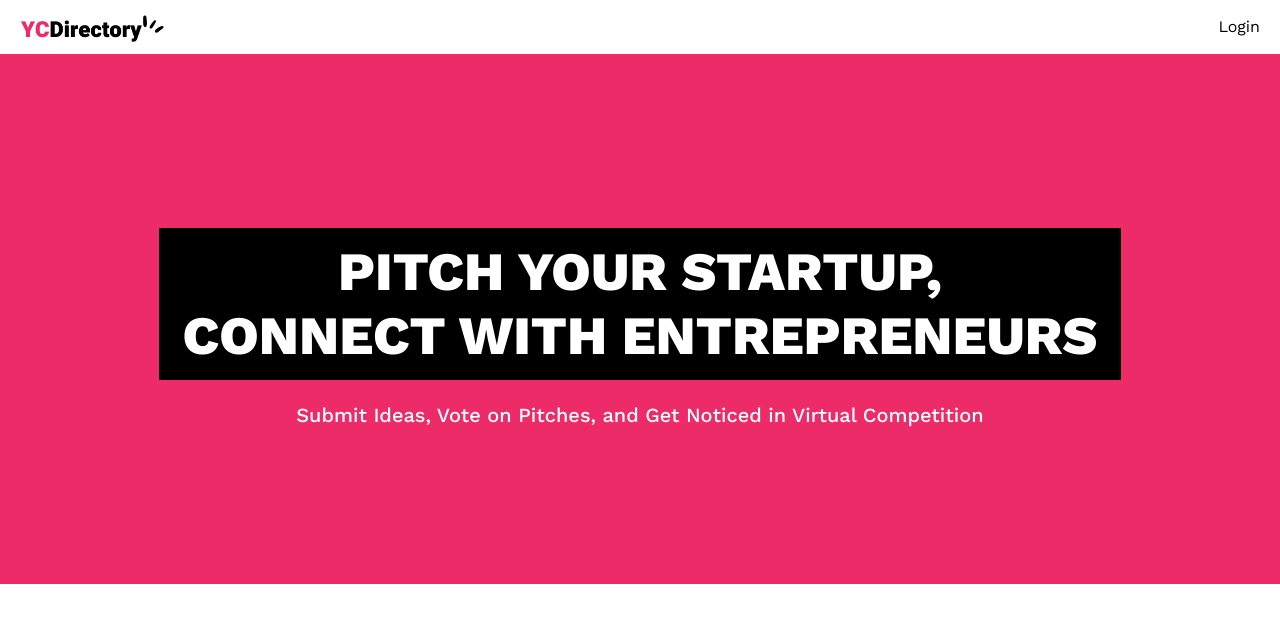
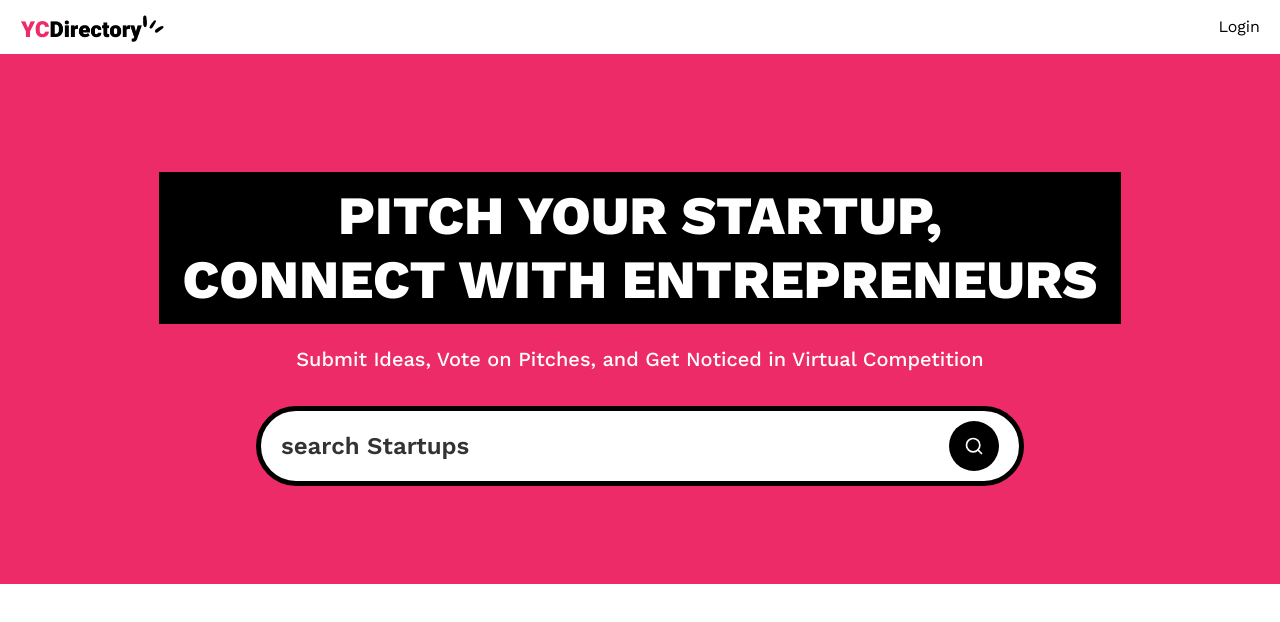
Before and after one commit to stellar-stack/yc-directory, a Next.js app: page / in a window 1280 px wide. Shown: the top 622 px of the page. Built offline with nearby package versions, Linux system fonts and the light colour scheme; no server answers.

Commit message:
react and nextjs form

```diff
--- a/app/(root)/layout.tsx
+++ b/app/(root)/layout.tsx
@@ -1,5 +1,5 @@
 import React, { ReactNode } from "react";
-import Navbar from "../components/Navbar";
+import Navbar from "@/components/Navbar";
 
 export default function Layout ({ children }: Readonly<{ children : React. ReactNode}>) {
     return (
--- a/app/(root)/page.tsx
+++ b/app/(root)/page.tsx
@@ -1,6 +1,11 @@
 import Image from "next/image";
+import SearchForm from "@/components/SearchForm";
 
-export default function Home() {
+export default async function Home({ searchParams }: {
+  searchParams: Promise<{ query?: string }>
+}) {
+
+  const query = (await searchParams).query
   return (
     <>
 
@@ -12,6 +17,7 @@
       Submit Ideas, Vote on Pitches, and Get Noticed in Virtual Competition
     </p>
 
+    <SearchForm query={query}/>
 
     </section>
     </>
--- /dev/null
+++ b/components/SearchForm.tsx
@@ -0,0 +1,31 @@
+import React from 'react'
+import Form from "next/form"
+import SearchFormReset from '@/components/SearchFormReset';
+import { Search } from 'lucide-react';
+
+const SearchForm = ({ query }: {query?: string }) => {
+
+  return (
+
+    <Form action="/" scroll={false} className='search-form'>
+
+        <input
+            name='query'
+            defaultValue={query}
+            className='search-input'
+            placeholder='search Startups'
+         />
+
+         <div className='flex gap-2'>
+                {query && <SearchFormReset />}
+
+                <button type='submit' className='search-btn text-white'>
+                    <Search className='size-5'/>
+                </button>
+         </div>
+
+    </Form>
+  )
+}
+
+export default SearchForm
--- /dev/null
+++ b/components/SearchFormReset.tsx
@@ -0,0 +1,21 @@
+'use client'
+import Link from "next/link";
+import {X} from "lucide-react"
+
+const SearchFormReset = () => {
+    const reset = () => {
+        const form = document.querySelector('.search-form') as HTMLFormElement;
+
+        if (form) form.reset();
+    }
+
+    return (
+        <button type='reset' onClick={reset}>
+            <Link href='/' className="search-btn text-white">
+                <X className='size-5' />
+            </Link>
+        </button>
+    )
+}
+
+export default SearchFormReset
--- /dev/null
+++ b/components/ui/button.tsx
@@ -0,0 +1,57 @@
+import * as React from "react"
+import { Slot } from "@radix-ui/react-slot"
+import { cva, type VariantProps } from "class-variance-authority"
+
+import { cn } from "@/lib/utils"
+
+const buttonVariants = cva(
+  "inline-flex items-center justify-center gap-2 whitespace-nowrap rounded-md text-sm font-medium transition-colors focus-visible:outline-none focus-visible:ring-1 focus-visible:ring-ring disabled:pointer-events-none disabled:opacity-50 [&_svg]:pointer-events-none [&_svg]:size-4 [&_svg]:shrink-0",
+  {
+    variants: {
+      variant: {
+        default:
+          "bg-primary text-primary-foreground shadow hover:bg-primary/90",
+        destructive:
+          "bg-destructive text-destructive-foreground shadow-sm hover:bg-destructive/90",
+        outline:
+          "border border-input bg-background shadow-sm hover:bg-accent hover:text-accent-foreground",
+        secondary:
+          "bg-secondary text-secondary-foreground shadow-sm hover:bg-secondary/80",
+        ghost: "hover:bg-accent hover:text-accent-foreground",
+        link: "text-primary underline-offset-4 hover:underline",
+      },
+      size: {
+        default: "h-9 px-4 py-2",
+        sm: "h-8 rounded-md px-3 text-xs",
+        lg: "h-10 rounded-md px-8",
+        icon: "h-9 w-9",
+      },
+    },
+    defaultVariants: {
+      variant: "default",
+      size: "default",
+    },
+  }
+)
+
+export interface ButtonProps
+  extends React.ButtonHTMLAttributes<HTMLButtonElement>,
+    VariantProps<typeof buttonVariants> {
+  asChild?: boolean
+}
+
+const Button = React.forwardRef<HTMLButtonElement, ButtonProps>(
+  ({ className, variant, size, asChild = false, ...props }, ref) => {
+    const Comp = asChild ? Slot : "button"
+    return (
+      <Comp
+        className={cn(buttonVariants({ variant, size, className }))}
+        ref={ref}
+        {...props}
+      />
+    )
+  }
+)
+Button.displayName = "Button"
+
+export { Button, buttonVariants }
--- a/package.json
+++ b/package.json
@@ -15,6 +15,7 @@
   },
   "dependencies": {
     "@radix-ui/react-icons": "^1.3.0",
+    "@radix-ui/react-slot": "^1.1.0",
     "@tailwindcss/typography": "^0.5.15",
     "class-variance-authority": "^0.7.0",
     "clsx": "^2.1.1",
```
Also changed, not shown: components/Navbar.tsx (renamed from app/components/Navbar.tsx), 1 other file (tests, documents, lock files or other folders).
